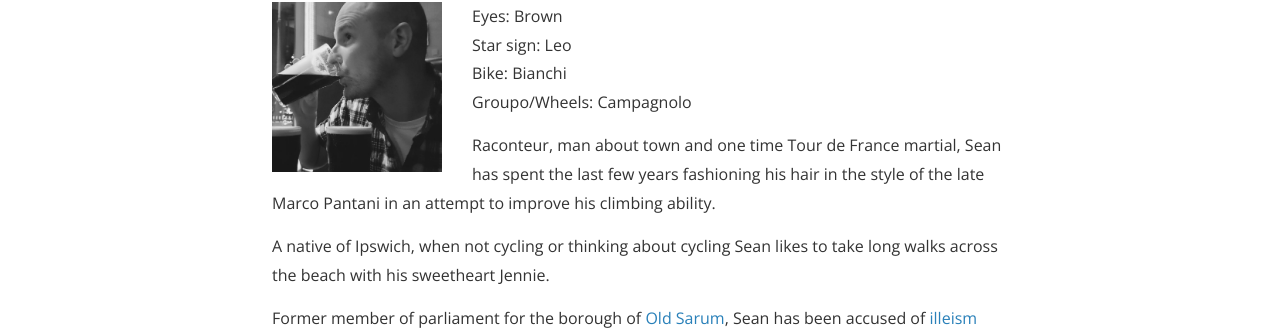
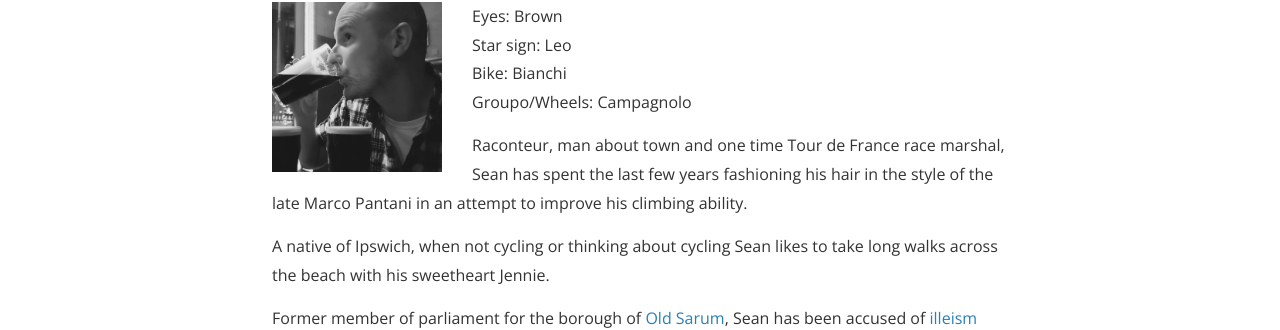
Before and after one commit to CompanyOfCyclingKnights/companyofcyclingknights.github.io, a Jekyll site: the page built from about.markdown, in a window 1280 px wide and 900 px high, scrolled down 3246 px. Shown: the part 284-614 px from the top of the window. Built offline with Jekyll 4.4.1, drawn with Linux system fonts in a browser that asks for light colours; nearby versions of some CDN libraries; a style sheet for code colours, icons or effects is not loaded.

Commit message:
Gramaaaaaaaar!

```diff
--- a/about.markdown
+++ b/about.markdown
@@ -120,7 +120,7 @@ Star sign: Leo<br />
 Bike: Bianchi<br />
 Groupo/Wheels: Campagnolo<br />
 
-Raconteur, man about town and one time Tour de France martial, Sean has spent the last few years fashioning his hair in the style of the late Marco Pantani in an attempt to improve his climbing ability.
+Raconteur, man about town and one time Tour de France race marshal, Sean has spent the last few years fashioning his hair in the style of the late Marco Pantani in an attempt to improve his climbing ability.
 
 A native of Ipswich, when not cycling or thinking about cycling Sean likes to take long walks across the beach with his sweetheart Jennie.
 
```
